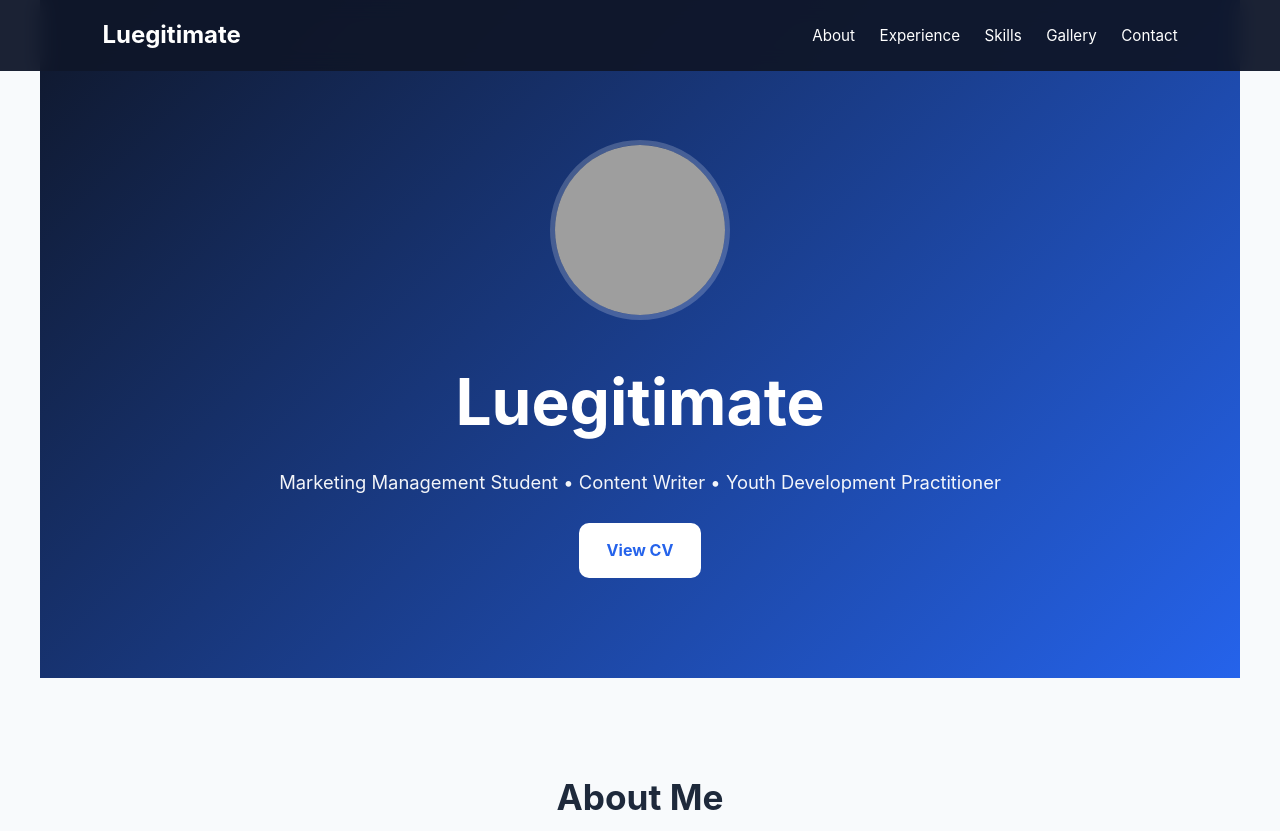
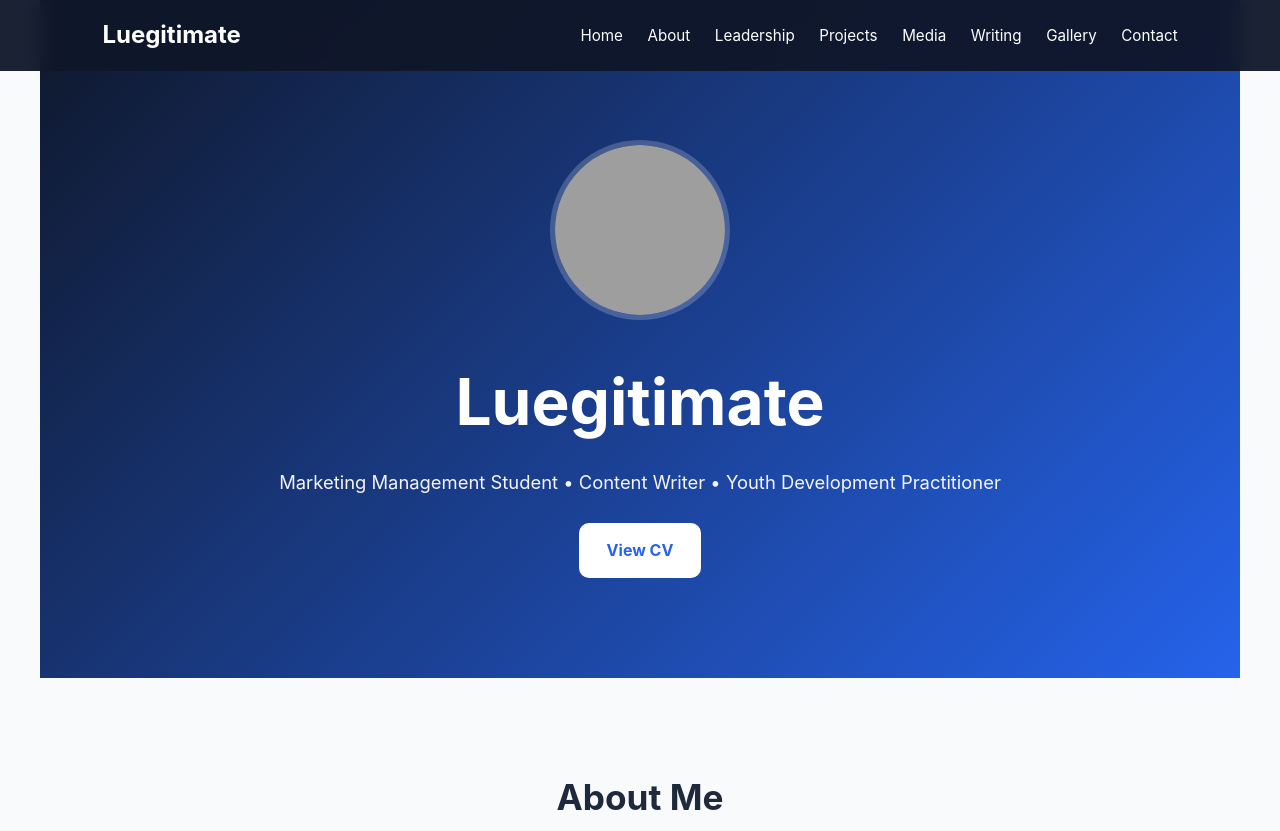
Before and after one commit to luegi1914/Luegitimate, a plain HTML site: page index.html in a window 1280 px wide. Shown: the top 831 px of the page. Drawn offline with Linux system fonts and the light colour scheme; grey boxes are pictures that could not be loaded.

Commit message:
Update index.html

```diff
--- a/index.html
+++ b/index.html
@@ -184,12 +184,16 @@ display:none;
 <h2>Luegitimate</h2>
 
 <div>
-<a href="#about">About</a>
-<a href="#experience">Experience</a>
-<a href="#skills">Skills</a>
-<a href="#gallery">Gallery</a>
-<a href="#contact">Contact</a>
+<a href="index.html">Home</a>
+<a href="about.html">About</a>
+<a href="leadership.html">Leadership</a>
+<a href="projects.html">Projects</a>
+<a href="media.html">Media</a>
+<a href="writing.html">Writing</a>
+<a href="gallery.html">Gallery</a>
+<a href="contact.html">Contact</a>
 </div>
+
 </nav>
 
 <section class="hero">
@@ -345,7 +349,7 @@ Add your email, LinkedIn, Facebook, and other professional links here.
 
 <br>
 
-<a class="btn" href="Luegi Vincent Mancao Resume.pdf" target="_blank">
+<a class="btn" href="Resume.pdf" target="_blank">
 View CV
 </a>
 
```
